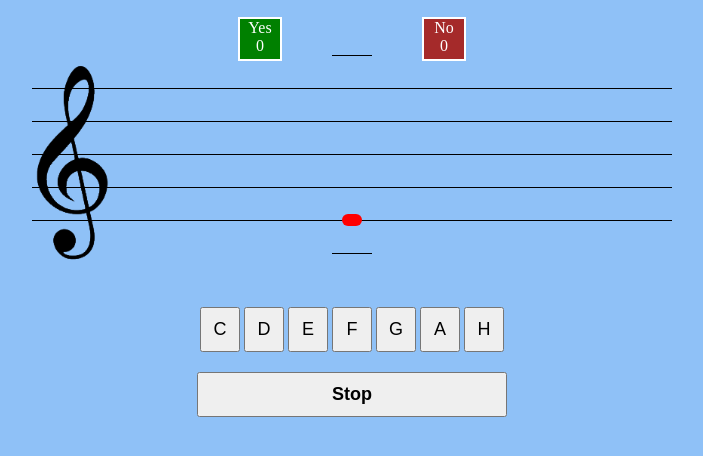
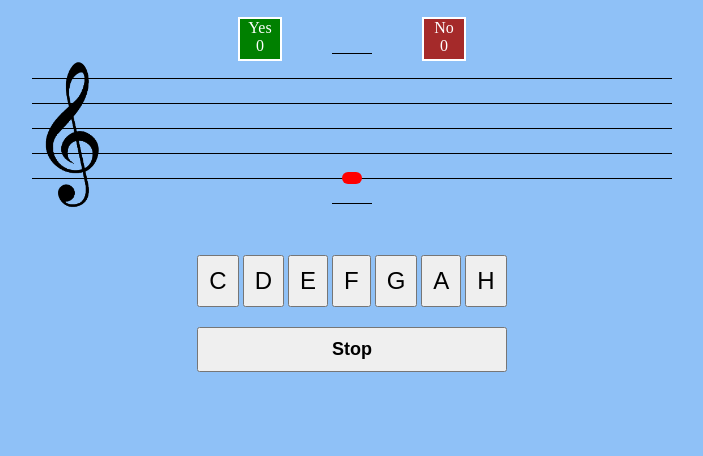
Before and after one commit to Don-Stepan/studyingNotes, a plain HTML site: page page/violinist.html in a window 1280 px wide. Both pictures are taken after a click on the button "Start Game". Shown: the part 110-566 px from the top of the page, without its empty margins (288-991 px from the left). Drawn offline with nearby package versions, Linux system fonts and the light colour scheme.

Commit message:
style fix, changed padding for notes line

```diff
--- a/css/bass.css
+++ b/css/bass.css
@@ -57,15 +57,15 @@ body {
 .blockWithNotes img {
 	width: 96px;
 	position: absolute;
-	top: 63px;
+	top: 44px;
 }
 
 .empty-field {
-	padding: 8px 0;
+	padding: 6px 0;
 }
 
 .notes-line {
-	padding: 8px 0;
+	padding: 6px 0;
 }
 
 .short-line {
@@ -84,7 +84,7 @@ body {
 	border-radius: 10px;
 	left: calc(50% - 10px);
 	position: absolute;
-    top: 2px;
+    top: 0;
     display: none;
 }
 
@@ -136,9 +136,9 @@ body {
 .blockButtons > .answerOptions > button {
 	padding:  10px;
 	min-height: 44px;
-	width: 40px;
 	cursor: pointer;
-	font-size: 18px;
+	font-size: 24px;
+	color: black;
 }
 
  /* block counter */
--- a/css/homePage.css
+++ b/css/homePage.css
@@ -25,7 +25,7 @@ img {
 
 .blockTitle {
 	text-align: center;
-    margin: 40px 0 100px;
+    margin: 40px 0 60px;
 }
 
 .blockTitle > .titleSelect {
--- a/css/violinist.css
+++ b/css/violinist.css
@@ -49,18 +49,18 @@ body {
 }
 
 .blockWithNotes img {
-    left: -20px;
-    width: 160px;
+    left: 0;
+    width: 120px;
     position: absolute;
     top: 24px;
 }
 
 .empty-field {
-	padding: 8px 0;
+	padding: 6px 0;
 }
 
 .notes-line {
-	padding: 8px 0;
+	padding: 6px 0;
 }
 
 .short-line {
@@ -79,7 +79,7 @@ body {
 	border-radius: 10px;
 	left: calc(50% - 10px);
 	position: absolute;
-    top: 2px;
+    top: 0;
     display: none;
 }
 
@@ -131,9 +131,9 @@ body {
 .blockButtons > .answerOptions > button {
 	padding:  10px;
 	min-height: 44px;
-	width: 40px;
 	cursor: pointer;
-	font-size: 18px;
+	font-size: 24px;
+	color: black;
 }
 
  /* block counter */
```
Also changed, not shown: index.html (+2 -2 lines).
